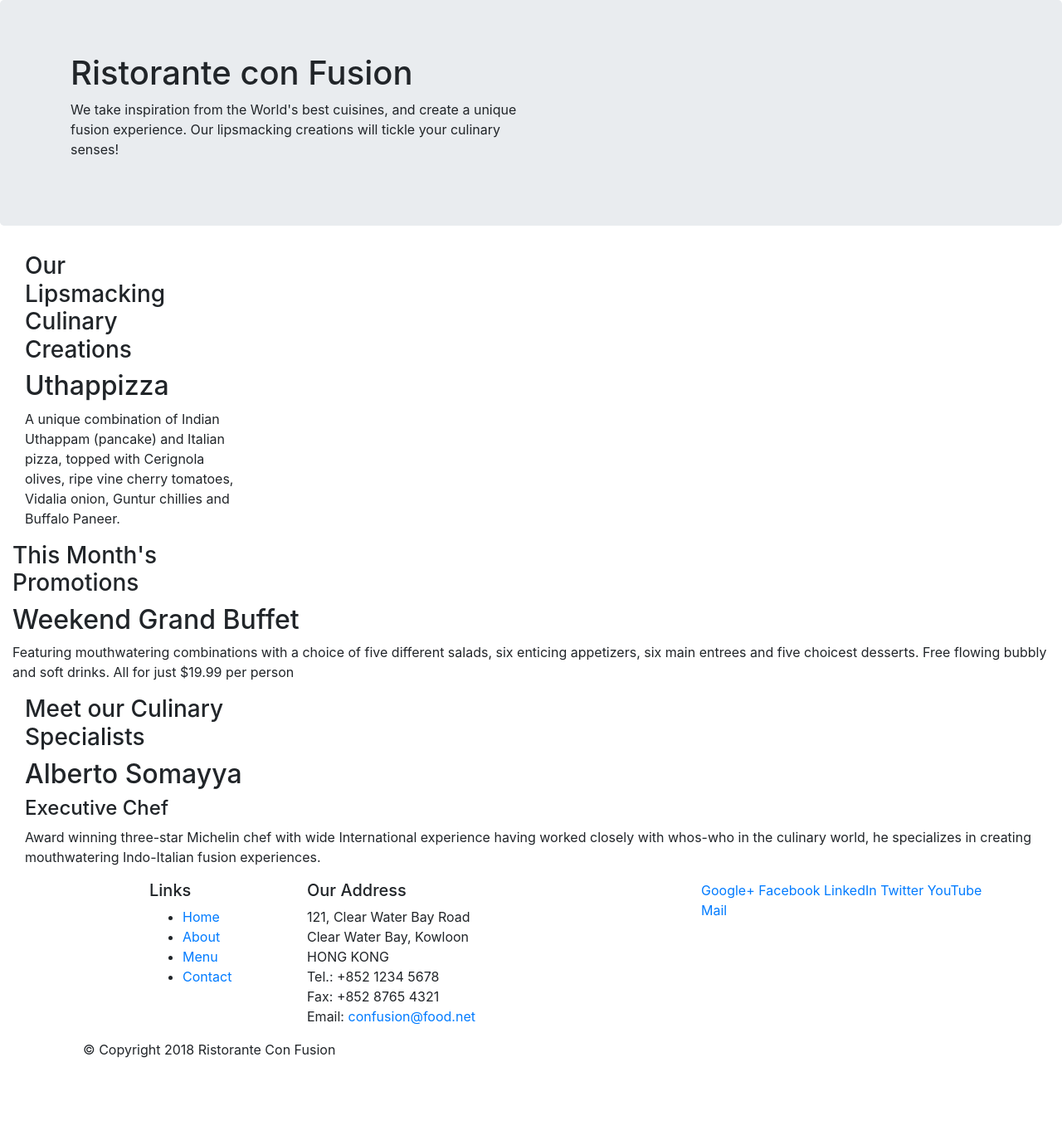
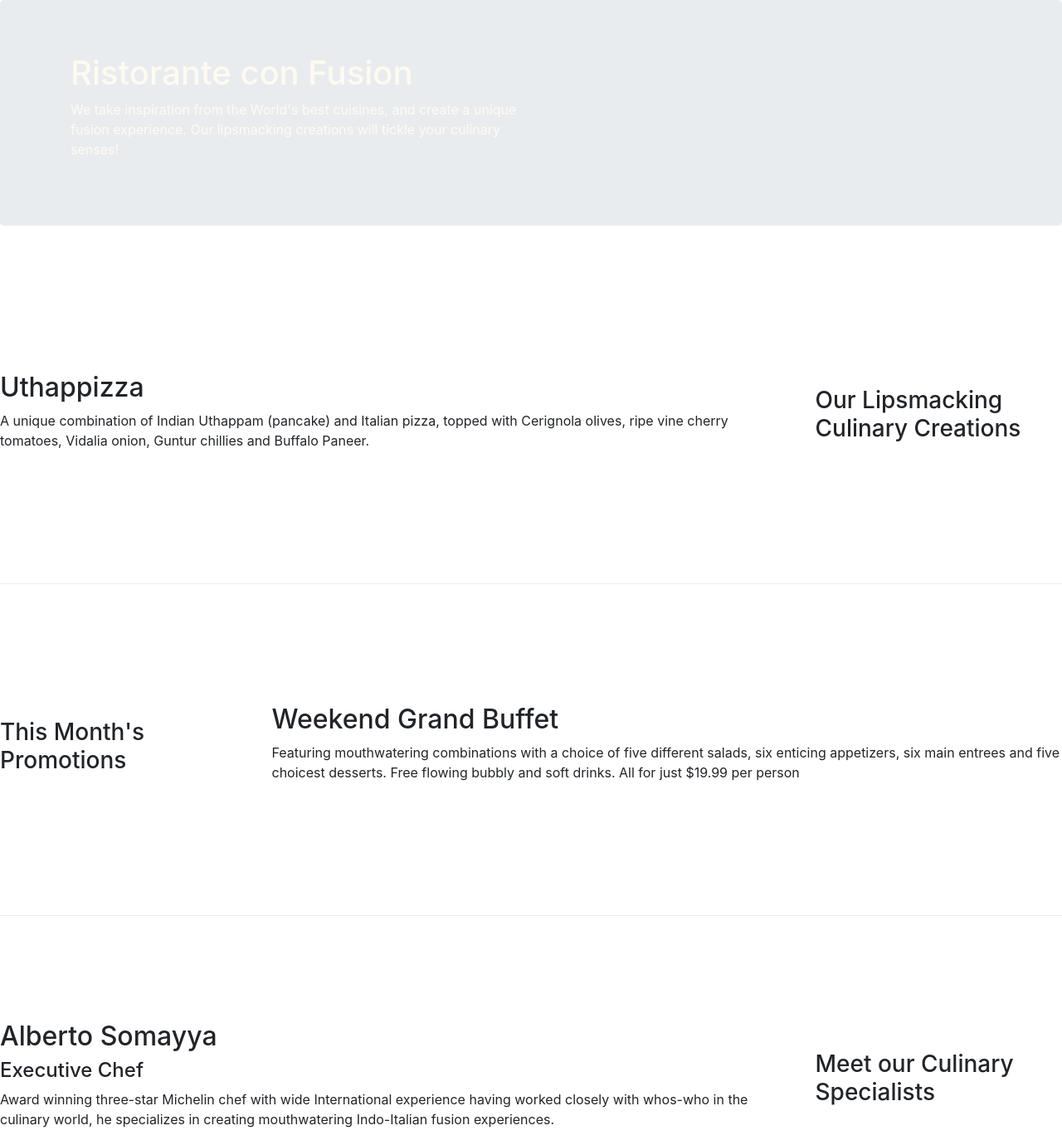
Before and after one commit to mohamed-nawas/Coursera_Bootstrap, a website: page index.html in a window 1280 px wide. Shown: the top 1380 px of the page at 83% size. Before the commit the page ends 1293 px from the top, so only its background shows below. Drawn offline with nearby package versions, Linux system fonts and the light colour scheme.

Commit message:
Bootstrap Grid Part 2

```diff
--- /dev/null
+++ b/css/styles.css
@@ -0,0 +1,30 @@
+.row-header{
+    margin:0px auto;
+    padding:0px;
+}
+
+.row-content {
+    margin:0px auto;
+    padding: 50px 0px 50px 0px;
+    border-bottom: 1px ridge;
+    min-height:400px;
+}
+
+.footer{
+    background-color: #D1C4E9;
+    margin:0px auto;
+    padding: 20px 0px 20px 0px;
+}
+
+.jumbotron {
+    padding:70px 30px 70px 30px;
+    margin:0px auto;
+    background: #9575CD ;
+    color:floralwhite;
+}
+
+address{
+    font-size:80%;
+    margin:0px;
+    color:#0f0f0f;
+}
--- a/index.html
+++ b/index.html
@@ -7,6 +7,7 @@
     <meta name="viewport" content="width=device-width, initial-scale=1, shrink-to-fit=no">
     <meta http-equiv="x-ua-compatible" content="ie=edge">
 
+    <link href="css/styles.css" rel="stylesheet">
     <!-- Bootstrap CSS -->
     <link rel="stylesheet" href="node_modules/bootstrap/dist/css/bootstrap.min.css">
     <title>Ristorante Con Fusion</title>
@@ -16,7 +17,7 @@
 
     <header class="jumbotron">
         <div class="container">
-            <div class="row">
+            <div class="row row-header">
                 <div class="col-12 col-sm-6">
                     <h1>Ristorante con Fusion</h1>
                     <p>We take inspiration from the World's best cuisines, and create a unique fusion experience. Our lipsmacking creations will tickle your culinary senses!</p>
@@ -27,17 +28,17 @@
     </header>
 
     <div>
-        <div class="col-12 col-sm-4 order-sm-last col-md-3">
-            <div class="col-12 col-sm-4 col-md-3">
+        <div class="row row-content align-items-center">
+            <div class="col-12 col-sm-4 order-sm-last col-md-3">
                 <h3>Our Lipsmacking Culinary Creations</h3>
             </div>
-            <div class="col col-sm col-md">
+            <div class="col col-sm order-sm-first col-md">
                 <h2>Uthappizza</h2>
                 <p>A unique combination of Indian Uthappam (pancake) and Italian pizza, topped with Cerignola olives, ripe vine cherry tomatoes, Vidalia onion, Guntur chillies and Buffalo Paneer.</p>
             </div>
         </div>
 
-        <div>
+        <div class="row row-content align-items-center">
             <div class="col-12 col-sm-4 col-md-3">
                 <h3>This Month's Promotions</h3>
             </div>
@@ -47,11 +48,11 @@
             </div>
         </div>
 
-        <div class="col col-sm order-sm-first col-md">
-            <div class="col-12 col-sm-4 col-md-3">
+        <div class="row row-content align-items-center">
+            <div class="col-12 col-sm-4 order-sm-last col-md-3">
                 <h3>Meet our Culinary Specialists</h3>
             </div>
-            <div class="col col-sm col-md">
+            <div class="col col-sm order-sm-first col-md">
                 <h2>Alberto Somayya</h2>
                 <h4>Executive Chef</h4>
                 <p>Award winning three-star Michelin chef with wide International experience having worked closely with whos-who in the culinary world, he specializes in creating mouthwatering Indo-Italian fusion experiences. </p>
@@ -59,7 +60,7 @@
         </div>
     </div>
 
-    <footer>
+    <footer class="footer">
         <div class="container">
             <div class="row">
                 <div class="col-4 offset-1 col-sm-2">
@@ -82,8 +83,8 @@
 		              Email: <a href="mailto:confusion@food.net">confusion@food.net</a>
 		           </address>
                 </div>
-                <div class="col-12 col-sm-4">
-                    <div>
+                <div class="col-12 col-sm-4 align-self-center">
+                    <div class="text-center">
                         <a href="http://google.com/+">Google+</a>
                         <a href="http://www.facebook.com/profile.php?id=">Facebook</a>
                         <a href="http://www.linkedin.com/in/">LinkedIn</a>
@@ -93,8 +94,8 @@
                     </div>
                 </div>
            </div>
-           <div class="col-auto">
-                <div>
+           <div class="row justify-content-center">
+                <div class="col-auto">
                     <p>© Copyright 2018 Ristorante Con Fusion</p>
                 </div>
            </div>
```
